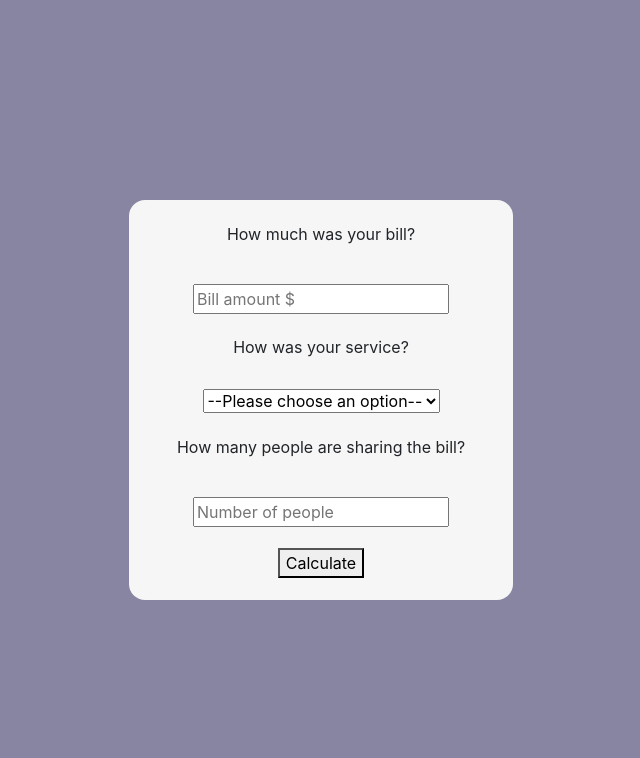
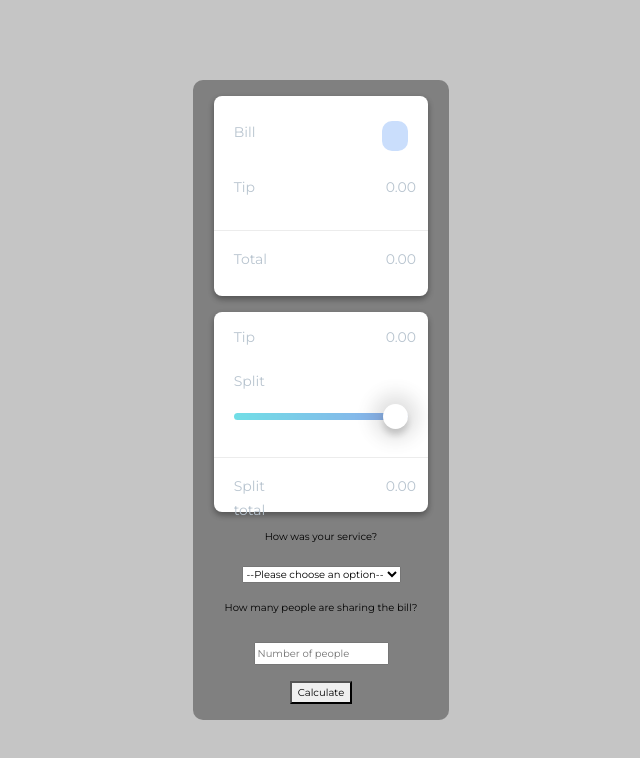
Before and after one commit to misterblack0/tip-calculator, a plain HTML site: page index.html in a window 1280 px wide. Shown: the whole page, without its empty margins (319-959 px from the left). Drawn offline with nearby package versions, Linux system fonts and the light colour scheme.

Commit message:
new design

```diff
--- a/css/style.css
+++ b/css/style.css
@@ -1,22 +1,140 @@
+html {
+  font-size: 62.5%;
+  scroll-behavior: smooth;
+}
+
 body {
   height: 100vh;
+  font-family: 'Montserrat', sans-serif;
+  font-weight: 900;
   display: flex;
   justify-content: center;
   align-items: center;
-  background-color: #8785a2;
+  background-color: #c5c5c5;
+}
+
+body {
+  font-family: 'Montserrat', sans-serif;
+  font-weight: 400;
+  line-height: 1.7;
+  color: #000;
+
 }
 
 .container {
-  height: 50%;
-  width: 30%;
+  height: 80%;
+  width: 20%;
   display: flex;
   flex-direction: column;
   justify-content: space-evenly;
   align-items: center;
-  background-color: #f6f6f6;
+  background: grey;
   border-radius: 1rem;
 }
 
-.tip-amount {
+#tip-amount {
   display: none;
 }
+
+#bill-amount {
+  font-size: 1.5rem;
+  border-radius: 1rem;
+  background-color: #fff;
+  border: none;
+  height: 3rem;
+  width: 15%;
+  background-color: #cadefc;
+  color: #a9a9a9;
+}
+
+#bill-amount:focus {
+  outline: 0;
+}
+
+.top {
+  height: 20rem;
+  width: 95%;
+  border-radius: 0.8rem;
+  display: flex;
+  justify-content: space-evenly;
+  flex-direction: column;
+  background-color: #fff;
+  box-shadow: 0 3px 6px rgba(0, 0, 0, 0.16), 0 3px 6px rgba(0, 0, 0, 0.23);
+}
+
+.text {
+  font-size: 1.4rem;
+  width: 13%;
+  height: 3rem;
+  color: #b8c4cf;
+}
+
+.text-split {
+  font-size: 1.4rem;
+  width: 25%;
+  height: 3rem;
+  color: #b8c4cf;
+}
+
+.wrapper {
+  width: 100%;
+  height: 15%;
+
+  padding: 0 2rem;
+  display: flex;
+  justify-content: space-between;
+}
+
+.total {
+  border-top: 1px solid #ececec;
+  display: flex;
+  align-items: center;
+}
+
+.bottom {
+  height: 20rem;
+  width: 95%;
+  border-radius: 0.8rem;
+  display: flex;
+  justify-content: space-evenly;
+  flex-direction: column;
+  background-color: #fff;
+  box-shadow: 0 3px 6px rgba(0, 0, 0, 0.16), 0 3px 6px rgba(0, 0, 0, 0.23);
+}
+
+.slider {
+  -webkit-appearance: none;
+  width: 100%;
+  height: 0.7rem;
+  background: #36D1DC;  /* fallback for old browsers */
+background: -webkit-linear-gradient(to left, #5B86E5, #36D1DC);  /* Chrome 10-25, Safari 5.1-6 */
+background: linear-gradient(to left, #5B86E5, #36D1DC); /* W3C, IE 10+/ Edge, Firefox 16+, Chrome 26+, Opera 12+, Safari 7+ */
+
+border-radius: 5rem;
+  outline: none;
+  opacity: 0.7;
+  -webkit-transition: .2s;
+  transition: opacity .2s;
+}
+
+.slider:hover {
+  opacity: 1;
+}
+
+.slider::-webkit-slider-thumb {
+  -webkit-appearance: none;
+  appearance: none;
+  width: 25px;
+  height: 25px;
+  border-radius: 50%;
+  background: #fff;
+  cursor: pointer;
+  box-shadow: 0 0 20px 10px rgba(0,0,0,0.19), 0 6px 6px rgba(0,0,0,0.23);
+}
+
+.slider::-moz-range-thumb {
+  width: 25px;
+  height: 25px;
+  background: #4CAF50;
+  cursor: pointer;
+}
--- a/index.html
+++ b/index.html
@@ -18,8 +18,44 @@
   </head>
   <body>
     <div class="container">
-      <p>How much was your bill?</p>
-      <input type="number" id="bill-amount" placeholder="Bill amount $" />
+      <div class="top">
+        <div class="wrapper">
+          <p class="text">Bill</p>
+          <input type="number" id="bill-amount" />
+        </div>
+        <div class="wrapper">
+          <p class="text">Tip</p>
+          <p class="text">0.00</p>
+        </div>
+        <div class="total">
+          <div class="wrapper">
+            <p class="text">Total</p>
+            <p class="text">0.00</p>
+          </div>
+        </div>
+      </div>
+
+      <div class="bottom">
+        <div class="wrapper">
+          <p class="text">Tip</p>
+          <p class="text">0.00</p>
+        </div>
+
+        <div class="wrapper">
+          <p class="text">Split</p>
+          <p class="text" id="demo"></p>
+        </div>
+        <div class="wrapper">
+        <input type="range" min="1" max="10" value="50" class="slider" id="myRange">
+      </div>
+        <div class="total">
+          <div class="wrapper">
+            <p class="text-split">Split total</p>
+            <p class="text">0.00</p>
+          </div>
+        </div>
+
+      </div>
 
       <label for="pet-select">How was your service?</label>
 
@@ -37,7 +73,7 @@
 
       <button id="calculate">Calculate</button>
 
-      <div class="tip-amount">
+      <div id="tip-amount">
         <h3>TIP amount</h3>
         <sup>$</sup><span id="tip">0.00</span>
         <p>each</p>
--- a/js/app.js
+++ b/js/app.js
@@ -1,4 +1,4 @@
-const button = document.querySelector('#calculate');
+const btn = document.querySelector('#calculate');
 const billAmount = document.querySelector('#bill-amount');
 const people = document.querySelector('#people');
 const tipAmount = document.querySelector('#service-tip');
@@ -10,7 +10,7 @@ function calculate() {
   total = total.toFixed(2);
 
   document.querySelector('#tip').textContent = total;
-  document.querySelector('.tip-amount').style.display = 'block';
+  document.querySelector('#tip-amount').style.display = 'block';
 
   if (billAmount.value === '' || tipAmount.value === '') {
     alert('Please enter values');
@@ -20,10 +20,10 @@ function calculate() {
 
   if (people === '' || people <= 1) {
     people = 1;
-    document.querySelector('.tip-amount').style.display = 'none';
+    document.querySelector('#tip-amount').style.display = 'none';
   } else {
-    document.querySelector('.tip-amount').style.display = 'block';
+    document.querySelector('#tip-amount').style.display = 'block';
   }
 }
 
-button.addEventListener('click', calculate);
+btn.addEventListener('click', calculate);
```
